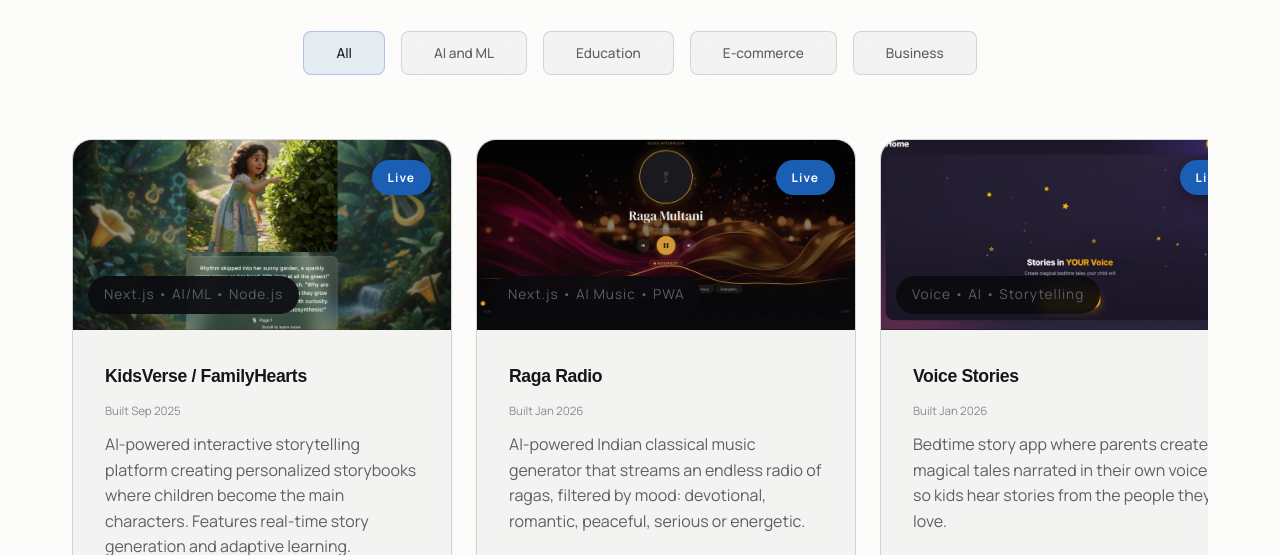
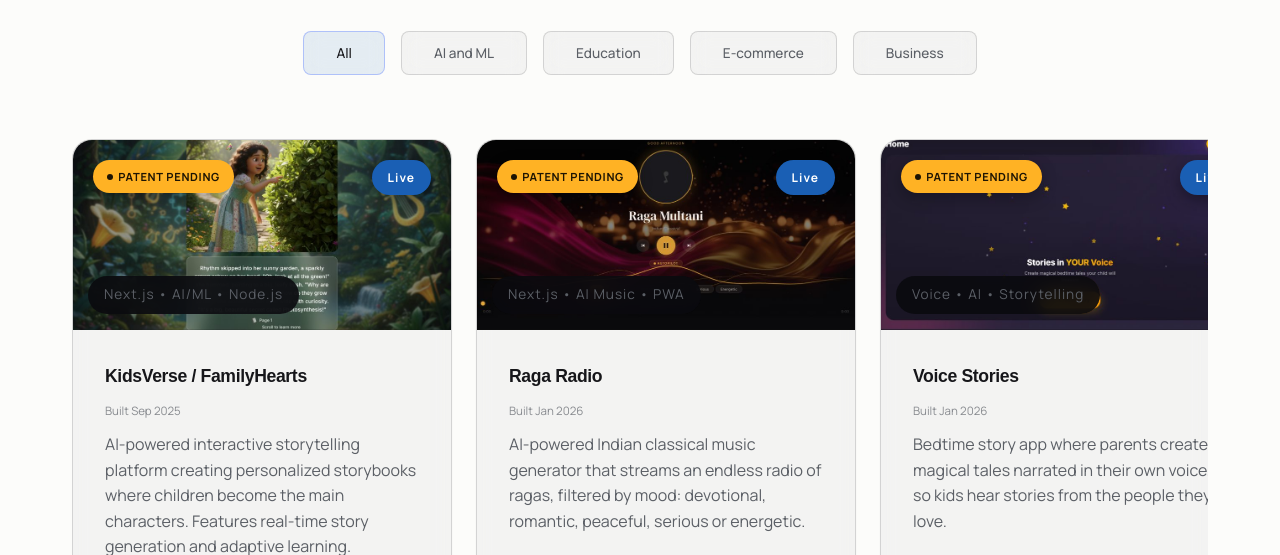
Before and after one commit to soniAnkur/ankursoni-portfolio, a website: page index.html in a window 1280 px wide. Shown: the part 2753-3308 px from the top of the page. Drawn offline with Linux system fonts and the light colour scheme; a web font is replaced by a local one.

Commit message:
Mark the projects that practise the patent
A bright amber "Patent pending" tag on the five projects covered by
application 202611109533, linking through to the patent section so a
reader can check the claim rather than take it on trust.

Tagged: KidsVerse / FamilyHearts, Raga Radio, Voice Stories,
AvatarAI v2, Jide Studio. The first four generate personalised media
per person; Jide Studio writes, voices and renders a video per
listing. All five generate and distribute, which is what the
application claims.

Left untagged: Rhythm & Ocean generates a try-on image but is an
e-commerce store with a generative feature, not a generation and
distribution system. GTM Agent, Paperclip Studio, STOCK'er and
InsightCanvas produce no multimedia at all.

Sits top left, clear of the teal Live badge at top right. Colours are
fixed rather than themed so it stays bright on all five backgrounds:
10.09:1 on every theme, against 4.78 to 9.53 for the Live badge.

```diff
--- a/build.mjs
+++ b/build.mjs
@@ -259,6 +259,7 @@ ${map(site.about.flagship, (f) => `                        <li>
 
 const projectCard = (p) => `                <div class="project-card" data-category="${attr(p.category)}">
                     ${p.badge ? `<div class="project-badge">${esc(p.badge)}</div>` : ""}
+                    ${p.patentPending ? `<a class="project-patent" href="#patent" title="This project practises the published patent application">Patent pending</a>` : ""}
                     <div class="project-image"${p.image ? ` style="background:url('${attr(p.image)}') center/cover no-repeat" role="img" aria-label="${attr(p.imageAlt)}"` : ""}>
                         <div class="project-overlay"></div>
                         <div class="project-tech">${esc(p.stack)}</div>
--- a/index.html
+++ b/index.html
@@ -287,6 +287,7 @@
             <div class="projects-rail" role="region" aria-label="Selected projects" tabindex="0">
                 <div class="project-card" data-category="ai education">
                     <div class="project-badge">Live</div>
+                    <a class="project-patent" href="#patent" title="This project practises the published patent application">Patent pending</a>
                     <div class="project-image" style="background:url('images/familyhearts.jpg') center/cover no-repeat" role="img" aria-label="Screenshot of Family Hearts showing a personalized AI storybook page">
                         <div class="project-overlay"></div>
                         <div class="project-tech">Next.js • AI/ML • Node.js</div>
@@ -308,6 +309,7 @@
                 </div>
                 <div class="project-card" data-category="ai">
                     <div class="project-badge">Live</div>
+                    <a class="project-patent" href="#patent" title="This project practises the published patent application">Patent pending</a>
                     <div class="project-image" style="background:url('images/raga-radio.jpg') center/cover no-repeat" role="img" aria-label="Screenshot of Raga Radio playing Raga Multani with mood filters">
                         <div class="project-overlay"></div>
                         <div class="project-tech">Next.js • AI Music • PWA</div>
@@ -329,6 +331,7 @@
                 </div>
                 <div class="project-card" data-category="ai education">
                     <div class="project-badge">Live</div>
+                    <a class="project-patent" href="#patent" title="This project practises the published patent application">Patent pending</a>
                     <div class="project-image" style="background:url('images/voicestories.jpg') center/cover no-repeat" role="img" aria-label="Screenshot of Voice Stories home screen: Stories in your voice">
                         <div class="project-overlay"></div>
                         <div class="project-tech">Voice • AI • Storytelling</div>
@@ -350,6 +353,7 @@
                 </div>
                 <div class="project-card" data-category="ai">
                     <div class="project-badge">Live</div>
+                    <a class="project-patent" href="#patent" title="This project practises the published patent application">Patent pending</a>
                     <div class="project-image" style="background:url('images/avatarai-v2.jpg') center/cover no-repeat" role="img" aria-label="Screenshot of the AvatarAI v2 profile setup screen">
                         <div class="project-overlay"></div>
                         <div class="project-tech">AI Video • Voice • Avatars</div>
@@ -369,6 +373,7 @@
                     </div>
                 </div>
                 <div class="project-card" data-category="ai business">
+
 
                     <div class="project-image">
                         <div class="project-overlay"></div>
@@ -390,6 +395,7 @@
                 </div>
                 <div class="project-card" data-category="ai business">
                     <div class="project-badge">Live</div>
+
                     <div class="project-image" style="background:url('images/paperclip-studio.jpg') center/cover no-repeat" role="img" aria-label="Screenshot of Paperclip Studio showing a team of AI agents as 3D characters at work">
                         <div class="project-overlay"></div>
                         <div class="project-tech">AI Agents • Visualization • 3D</div>
@@ -411,6 +417,7 @@
                 </div>
                 <div class="project-card" data-category="ai business">
 
+                    <a class="project-patent" href="#patent" title="This project practises the published patent application">Patent pending</a>
                     <div class="project-image" style="background:url('images/jide-studio.jpg') center/cover no-repeat" role="img" aria-label="Screenshot of Jide Studio: a dashboard of real estate listing videos with a live production timeline">
                         <div class="project-overlay"></div>
                         <div class="project-tech">AI Video • Voice • Real Estate</div>
@@ -431,6 +438,7 @@
                 </div>
                 <div class="project-card" data-category="ecommerce ai">
                     <div class="project-badge">Live</div>
+
                     <div class="project-image" style="background:url('images/rhythmocean.jpg') center/cover no-repeat" role="img" aria-label="Screenshot of the Rhythm &amp; Ocean kids clothing storefront">
                         <div class="project-overlay"></div>
                         <div class="project-tech">Next.js • E-commerce • AI Try-On</div>
@@ -451,6 +459,7 @@
                 </div>
                 <div class="project-card" data-category="ai business">
                     <div class="project-badge">Live</div>
+
                     <div class="project-image" style="background:url('images/stocker.jpg') center/cover no-repeat" role="img" aria-label="Screenshot of STOCK'er showing an AAPL sentiment score of 87, bullish">
                         <div class="project-overlay"></div>
                         <div class="project-tech">Next.js • AI/ML • Real-time</div>
@@ -472,6 +481,7 @@
                 </div>
                 <div class="project-card" data-category="ai business">
                     <div class="project-badge">Live</div>
+
                     <div class="project-image">
                         <div class="project-overlay"></div>
                         <div class="project-tech">Next.js • Perplexity • Grok AI</div>
--- a/styles.css
+++ b/styles.css
@@ -2363,3 +2363,52 @@ section {
     .patent-title { max-width: none; }
     .patent-fact { grid-template-columns: 1fr; gap: 0.2rem; }
 }
+
+/* Patent-pending marker on the projects that practise the application.
+   Top left, clear of the teal Live badge at top right. The colours are
+   fixed rather than themed: this has to read as bright on all five
+   backgrounds, and amber on near-black text clears AA everywhere. */
+.project-patent {
+    position: absolute;
+    top: 20px;
+    left: 20px;
+    z-index: 10;
+    display: inline-flex;
+    align-items: center;
+    gap: 0.35rem;
+    padding: 0.5rem 0.85rem;
+    border-radius: 20px;
+    background: #ffb224;
+    color: #1d1403;
+    font-family: 'Manrope', sans-serif;
+    font-size: 0.7rem;
+    font-weight: 700;
+    letter-spacing: 0.06em;
+    text-transform: uppercase;
+    text-decoration: none;
+    white-space: nowrap;
+    box-shadow: 0 5px 15px rgba(3, 5, 11, 0.28);
+    transition: transform 0.2s ease, box-shadow 0.2s ease;
+}
+
+.project-patent::before {
+    content: '';
+    width: 6px;
+    height: 6px;
+    border-radius: 50%;
+    background: #1d1403;
+}
+
+.project-patent:hover {
+    transform: translateY(-1px);
+    box-shadow: 0 8px 20px rgba(3, 5, 11, 0.34);
+}
+
+.project-patent:focus-visible {
+    outline: 2px solid #1d1403;
+    outline-offset: 2px;
+}
+
+@media (max-width: 560px) {
+    .project-patent { top: 14px; left: 14px; font-size: 0.65rem; padding: 0.42rem 0.7rem; }
+}
```
Also changed, not shown: content/site.json (+10 -5 lines).
